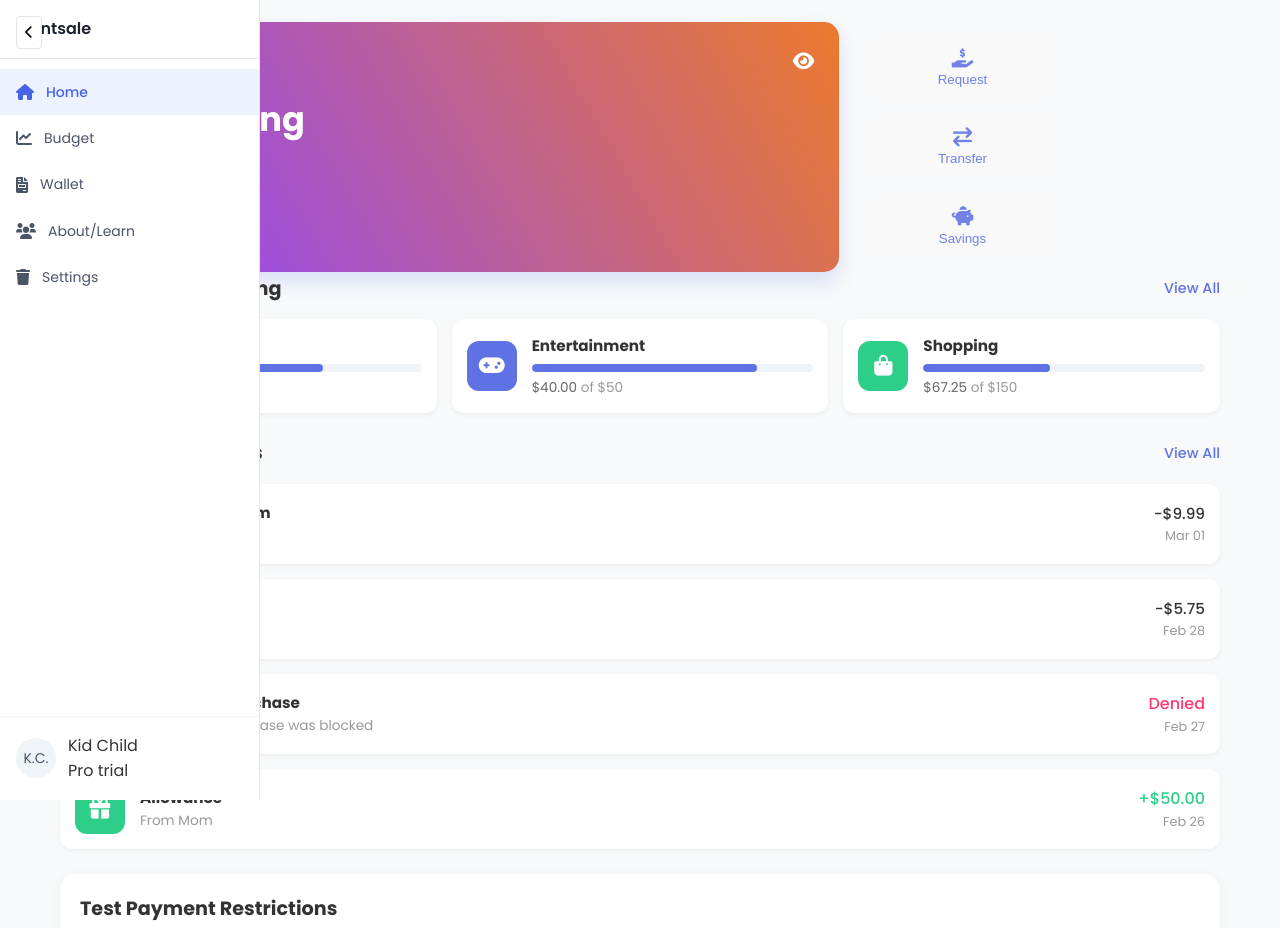
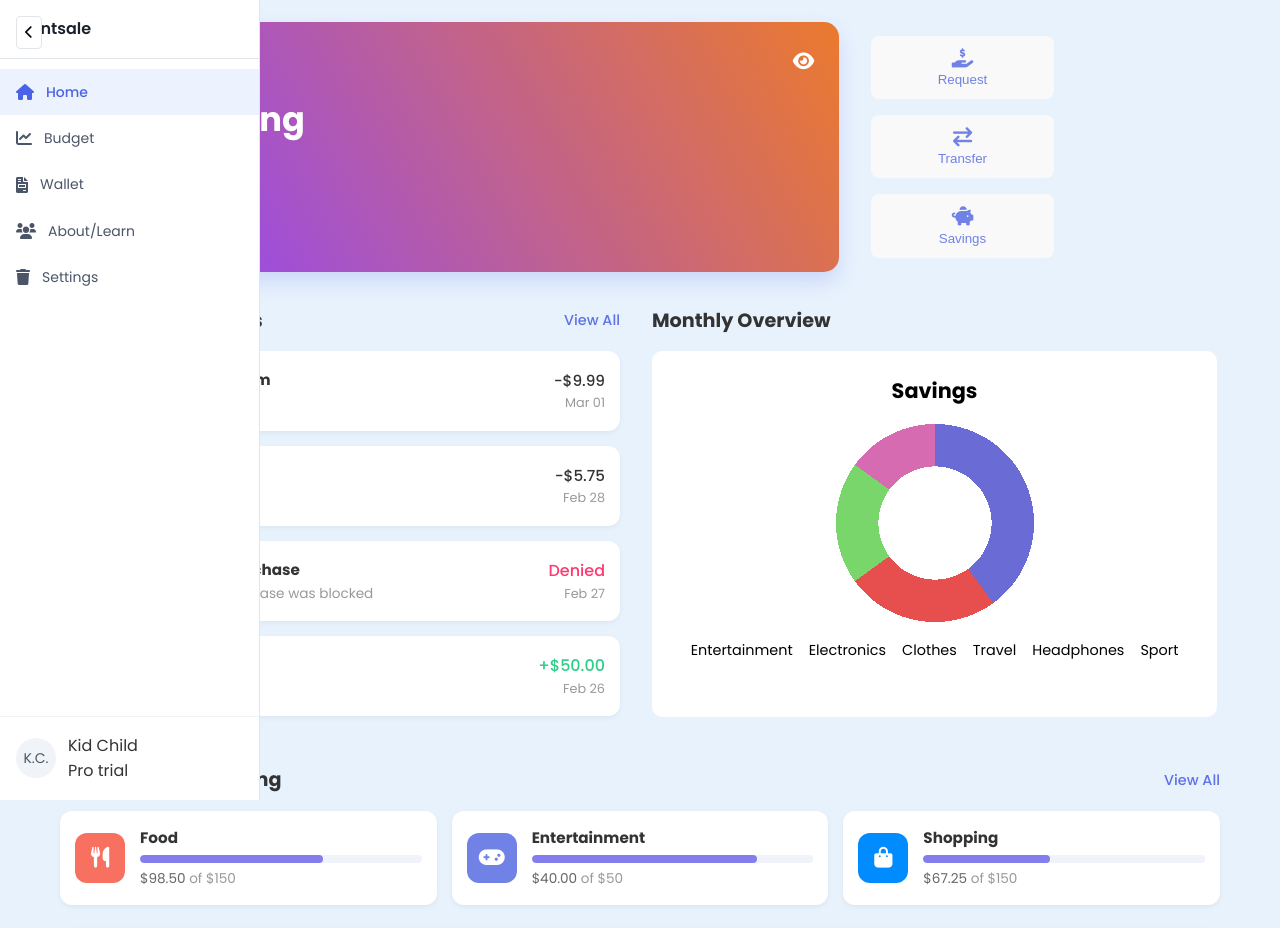
Before and after one commit to 03-renate/kidbank, a website built with Vite: page index.html in a window 1280 px wide. Shown: the top 928 px of the page. Built offline with nearby package versions, Linux system fonts and the light colour scheme.

Commit message:
transactions-motnhly-overview-css

```diff
--- a/index.html
+++ b/index.html
@@ -94,6 +94,95 @@
         </section>
         <!-- RENATE - HERO SECTION - END -->
 
+        <!-- Recent Transactions -->
+        <section class="transactions-monthly-overview-container">
+          <section class="recent-transactions">
+            <div class="section-header">
+              <h2>Recent Transactions</h2>
+              <a href="#" class="view-all">View All</a>
+            </div>
+            <div class="transaction-list">
+              <div class="transaction-card">
+                <div class="transaction-icon spotify">
+                  <i class="fab fa-spotify"></i>
+                </div>
+                <div class="transaction-info">
+                  <h3>Spotify Premium</h3>
+                  <p>Entertainment</p>
+                </div>
+                <div class="transaction-amount">
+                  <p class="amount-spent">-$9.99</p>
+                  <p class="transaction-date">Mar 01</p>
+                </div>
+              </div>
+              <div class="transaction-card">
+                <div class="transaction-icon coffee">
+                  <i class="fas fa-coffee"></i>
+                </div>
+                <div class="transaction-info">
+                  <h3>Coffee</h3>
+                  <p>Food</p>
+                </div>
+                <div class="transaction-amount">
+                  <p class="amount-spent">-$5.75</p>
+                  <p class="transaction-date">Feb 28</p>
+                </div>
+              </div>
+              <div class="transaction-card restricted">
+                <div class="transaction-icon restricted">
+                  <i class="fas fa-ban"></i>
+                </div>
+                <div class="transaction-info">
+                  <h3>Restricted Purchase</h3>
+                  <p>Attempted purchase was blocked</p>
+                </div>
+                <div class="transaction-amount">
+                  <p class="status">Denied</p>
+                  <p class="transaction-date">Feb 27</p>
+                </div>
+              </div>
+              <div class="transaction-card">
+                <div class="transaction-icon allowance">
+                  <i class="fas fa-gift"></i>
+                </div>
+                <div class="transaction-info">
+                  <h3>Allowance</h3>
+                  <p>From Mom</p>
+                </div>
+                <div class="transaction-amount positive">
+                  <p class="amount-received">+$50.00</p>
+                  <p class="transaction-date">Feb 26</p>
+                </div>
+              </div>
+            </div>
+          </section>
+
+          <section class="monthly-overview">
+            <div class="section-header">
+              <h2>Monthly Overview</h2>
+            </div>
+            <div class="monthly-overview-card">
+              <div class="card-side front">
+                <figure class="charts">
+                  <h4>Savings</h4>
+                  <div class="pie"></div>
+
+                  <figcaption class="legends">
+                    <span>Entertainment</span>
+                    <span>Electronics</span>
+                    <span>Clothes</span>
+                    <span>Travel</span>
+                    <span>Headphones</span>
+                    <span>Sport</span>
+                  </figcaption>
+                </figure>
+              </div>
+              <div class="card-side back">
+                <h2>This Months Spending</h2>
+              </div>
+            </div>
+          </section>
+        </section>
 
         <!-- Spending Categories -->
         <section class="spending-categories">
@@ -136,68 +225,6 @@
                   <div class="progress" style="width: 45%"></div>
                 </div>
                 <p>$67.25 <span class="budget">of $150</span></p>
-              </div>
-            </div>
-          </div>
-        </section>
-
-        <!-- Recent Transactions -->
-        <section class="recent-transactions">
-          <div class="section-header">
-            <h2>Recent Transactions</h2>
-            <a href="#" class="view-all">View All</a>
-          </div>
-          <div class="transaction-list">
-            <div class="transaction-card">
-              <div class="transaction-icon spotify">
-                <i class="fab fa-spotify"></i>
-              </div>
-              <div class="transaction-info">
-                <h3>Spotify Premium</h3>
-                <p>Entertainment</p>
-              </div>
-              <div class="transaction-amount">
-                <p class="amount-spent">-$9.99</p>
-                <p class="transaction-date">Mar 01</p>
-              </div>
-            </div>
-            <div class="transaction-card">
-              <div class="transaction-icon starbucks">
-                <i class="fas fa-coffee"></i>
-              </div>
-              <div class="transaction-info">
-                <h3>Starbucks</h3>
-                <p>Food</p>
-              </div>
-              <div class="transaction-amount">
-                <p class="amount-spent">-$5.75</p>
-                <p class="transaction-date">Feb 28</p>
-              </div>
-            </div>
-            <div class="transaction-card restricted">
-              <div class="transaction-icon restricted">
-                <i class="fas fa-ban"></i>
-              </div>
-              <div class="transaction-info">
-                <h3>Restricted Purchase</h3>
-                <p>Attempted purchase was blocked</p>
-              </div>
-              <div class="transaction-amount">
-                <p class="status">Denied</p>
-                <p class="transaction-date">Feb 27</p>
-              </div>
-            </div>
-            <div class="transaction-card">
-              <div class="transaction-icon allowance">
-                <i class="fas fa-gift"></i>
-              </div>
-              <div class="transaction-info">
-                <h3>Allowance</h3>
-                <p>From Mom</p>
-              </div>
-              <div class="transaction-amount positive">
-                <p class="amount-received">+$50.00</p>
-                <p class="transaction-date">Feb 26</p>
               </div>
             </div>
           </div>
--- a/src/assets/style.css
+++ b/src/assets/style.css
@@ -7,7 +7,7 @@
 
 body {
   font-family: "Poppins", sans-serif;
-  background-color: #f8f9fa;
+  background-color: #e8f2fd;
   color: #333;
   line-height: 1.6;
 }
@@ -26,7 +26,7 @@ body {
   width: 260px;
   height: 100vh;
   background-color: #fff;
-  border-right:1px solid #e1e4e8;
+  border-right: 1px solid #e1e4e8;
   position: fixed;
   top: 0;
   left: 0;
@@ -51,9 +51,9 @@ body {
 }
 
 .logo {
-  font-weight:600;
+  font-weight: 600;
   font-size: 16px;
-  color:#1a202c;
+  color: #1a202c;
   transition: opacity 0.3s ease;
 }
 
@@ -70,9 +70,9 @@ body {
   display: flex;
   align-items: center;
   padding: 12px 16px;
-  color:#4a5568;
+  color: #4a5568;
   font-size: 14px;
-  cursor:L pointer;
+  cursor: L pointer;
   transition: 0.3s;
 }
 
@@ -88,7 +88,7 @@ body {
 .menu-item:hover,
 .menu-item.active {
   background-color: #edf2ff;
-  color:#4962e8;
+  color: #4962e8;
   font-weight: 500;
 }
 
@@ -97,7 +97,7 @@ body {
   padding: 16px;
   display: flex;
   align-items: center;
-  border-top:1px solid #f0f4f8;
+  border-top: 1px solid #f0f4f8;
   transition: opacity 0.3s ease;
 }
 
@@ -140,7 +140,6 @@ body {
 .sidebar:not(.colapsed) .toggle-icon {
   transform: rotate(180deg);
 }
-
 
 /* Main Content */
 .main-content {
@@ -186,7 +185,6 @@ body {
   }
 }
 
-
 .card-header {
   display: flex;
   justify-content: space-between;
@@ -199,7 +197,7 @@ body {
   cursor: pointer;
 }
 
-.balance-amount{
+.balance-amount {
   display: flex;
   align-items: center;
 }
@@ -208,7 +206,6 @@ body {
   font-size: 1.8rem;
   margin-right: 5px;
 }
-
 
 /* HERO-LEFT BTNS */
 .hero-left {
@@ -229,7 +226,6 @@ body {
   background-clip: none;
   color: #7082e6;
   background-color: #f9f9f9;
-
 }
 
 .action-btn:hover {
@@ -241,7 +237,7 @@ body {
   margin-bottom: 5px;
 }
 
-.action-btn:hover i{
+.action-btn:hover i {
   animation: jump 0.8s ease-out;
 }
 
@@ -269,17 +265,16 @@ body {
     flex-direction: column;
   }
 
-  .hero-right{
+  .hero-right {
     width: 100%;
   }
 
-  .hero-left{
+  .hero-left {
     width: 100%;
     display: flex;
   }
 }
 /* RENATE - HERO SECTION - END */
-
 
 /* Section Headers */
 .section-header {
@@ -343,15 +338,15 @@ body {
 }
 
 .category-icon.food {
-  background-color: #ff396f;
+  background-color: #f87060;
 }
 
 .category-icon.entertainment {
-  background-color: #5e72e4;
+  background-color: #7082e6;
 }
 
 .category-icon.shopping {
-  background-color: #2dce89;
+  background-color: #008cff;
 }
 
 .category-info {
@@ -375,7 +370,7 @@ body {
 .progress {
   height: 100%;
   border-radius: 4px;
-  background-color: #5e72e4;
+  background-color: #837ded;
 }
 
 .category-info p {
@@ -387,7 +382,29 @@ body {
   color: #999;
 }
 
-/* Recent Transactions */
+/* TOUBHA - RECENT TRANSACTIONS */
+.transactions-monthly-overview-container {
+  display: flex;
+  flex-direction: column;
+  padding-top: 2rem;
+  width: 100%;
+  max-width: 1200px;
+  margin: 0 auto;
+
+  @media (min-width: 900px) {
+    flex-direction: row;
+    align-items: flex-start;
+  }
+}
+
+.recent-transactions {
+  width: 100%;
+
+  @media (min-width: 900px) {
+    max-width: 560px;
+  }
+}
+
 .transaction-list {
   display: flex;
   flex-direction: column;
@@ -418,11 +435,11 @@ body {
 }
 
 .transaction-icon.spotify {
-  background-color: #1db954;
+  background-color: #ffa44b;
 }
 
-.transaction-icon.starbucks {
-  background-color: #00704a;
+.transaction-icon.coffee {
+  background-color: #f87060;
 }
 
 .transaction-icon.restricted {
@@ -430,7 +447,7 @@ body {
 }
 
 .transaction-icon.allowance {
-  background-color: #2dce89;
+  background-color: #07beb8;
 }
 
 .transaction-info {
@@ -470,6 +487,121 @@ body {
 .status {
   color: #ff396f;
   font-weight: 500;
+}
+
+/*Monthly Overview Card*/
+.monthly-overview {
+  width: 100%;
+
+  @media (min-width: 900px) {
+    padding-left: 2rem;
+  }
+}
+
+.monthly-overview-card {
+  width: 100%;
+  height: 366px;
+  transform-style: preserve-3d;
+  transition: transform 0.6s;
+
+  @media (min-width: 900px) {
+    max-width: 565px;
+    height: 414px;
+  }
+}
+
+.monthly-overview:hover .monthly-overview-card {
+  transform: rotateY(180deg);
+}
+
+.card-side {
+  position: absolute;
+  width: 100%;
+  height: 366px;
+  backface-visibility: hidden;
+  display: flex;
+  align-items: center;
+  justify-content: center;
+
+  font-size: 24px;
+  color: white;
+  border-radius: 10px;
+}
+
+.front {
+  background: #ffffff;
+}
+
+h4 {
+  color: black;
+  font-size: 1.3rem;
+}
+
+.charts {
+  display: flex;
+  flex-direction: column;
+  justify-content: center;
+  align-items: center;
+  gap: 1rem;
+}
+
+.pie {
+  flex: 1 0 225px;
+  max-width: 200px;
+  max-height: 200px;
+  aspect-ratio: 1;
+  border-radius: 50%;
+  background-image: radial-gradient(white 0 40%, transparent 40% 70%, white 70%),
+    conic-gradient(
+      #6b6bd6 0% 40%,
+      #e74f4f 40% 65%,
+      #79d66b 65% 85%,
+      #d66bb2 85% 100%
+    );
+
+  transform: scale(0);
+  animation: growPie 1s ease-in-out forwards;
+}
+
+@keyframes growPie {
+  0% {
+    transform: scale(0);
+  }
+  100% {
+    transform: scale(1);
+  }
+}
+
+.legends {
+  margin-block-end: 2rem;
+  font-size: 0.9rem;
+  flex-basis: 100%;
+  display: flex;
+  justify-content: center;
+  align-items: center;
+  flex-flow: wrap;
+  gap: 1rem;
+  color: black;
+}
+
+.legends span {
+  position: relative;
+  gap: space-between;
+}
+
+.legens span ::before {
+  position: absolute;
+  top: 0.4rem;
+  left: 0;
+  content: "";
+  width: 0.8rem;
+  aspect-ratio: 1;
+  border-radius: 50%;
+}
+
+.back {
+  background: #e74c3c;
+  transform: rotateY(180deg);
 }
 
 /* Restricted Modal */
@@ -718,7 +850,6 @@ body {
   .nav-links.show li {
     margin: 10px 0;
   }
-
 }
 
 @media (min-width: 768px) {
```
